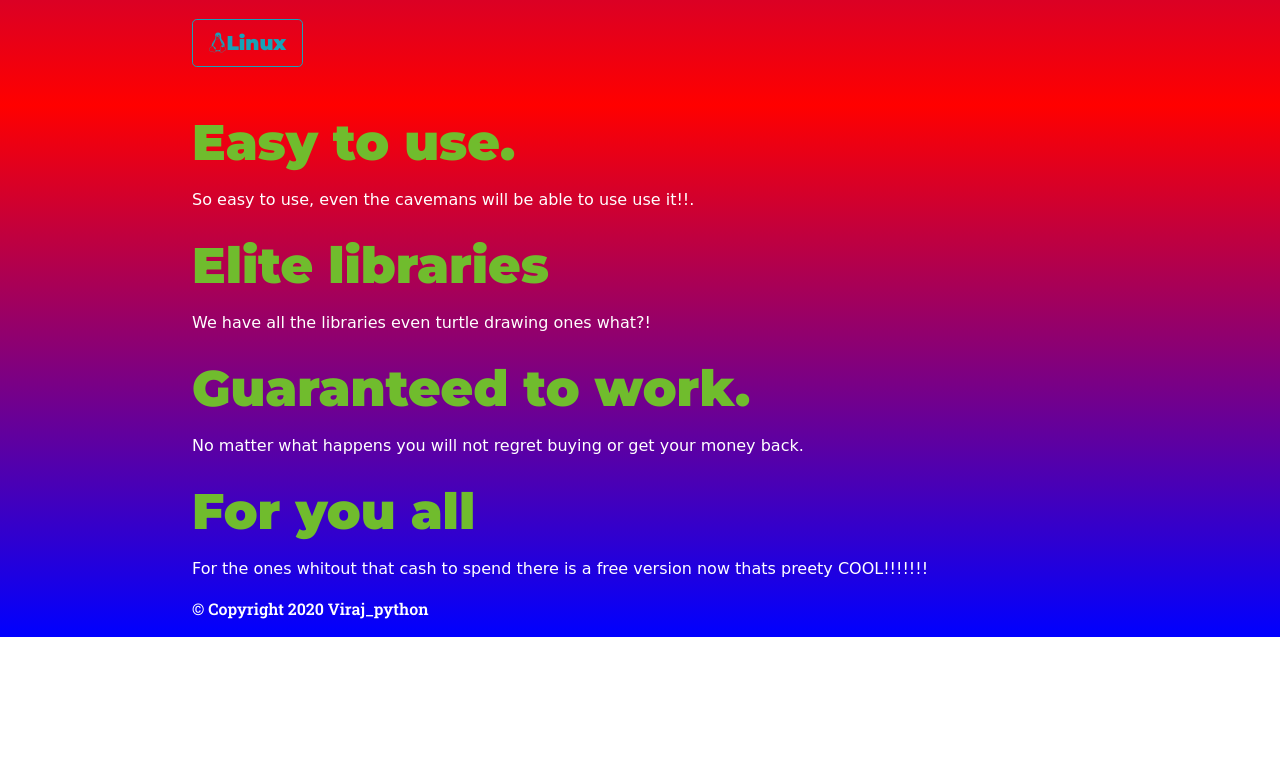
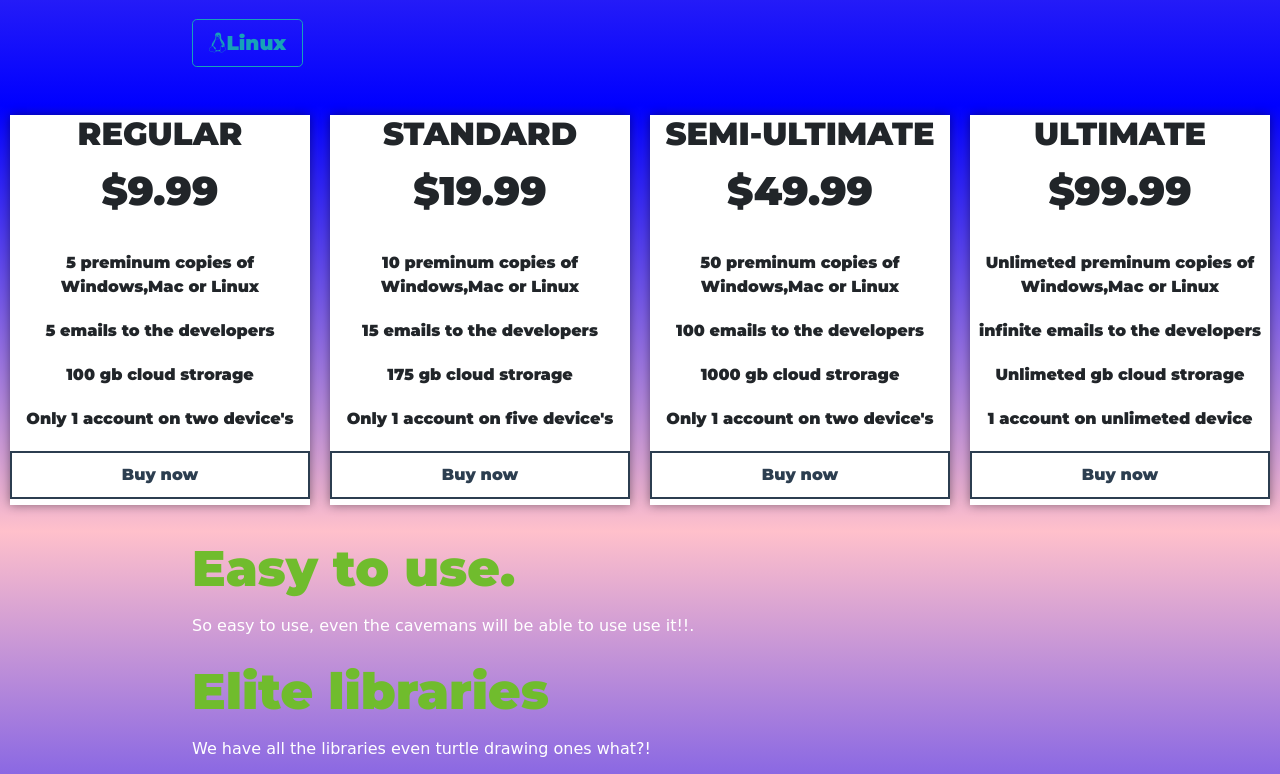
Before and after one commit to Viraj-M/cp, a plain HTML site: page index.html in a window 1280 px wide. Shown: the part 636-1410 px from the top of the page. Before the commit the page ends 1273 px from the top, so only its background shows below. Drawn offline with nearby package versions, Linux system fonts and the light colour scheme; a web font is replaced by a local one.

Commit message:
Major 3 update
pricing list added but you cant buy

```diff
--- a/css/styles.css
+++ b/css/styles.css
@@ -3,6 +3,7 @@ body {
   min-height: 100vh;
   display: flex;
   flex-direction: column;
+  background-image: linear-gradient(blue,pink);
 }
 
 p{
@@ -12,18 +13,18 @@ p{
 #title {
   background-color: #ADD8E6;
   color: #fff;
-  background-image: linear-gradient(blue,red);
+  background-image: linear-gradient(pink,blue);
 }
 
 #features {
   background-color: #0099e0;
   color: #fff;
   padding-left: 12em;
-  background-image: linear-gradient(red,blue);
+  background-image: linear-gradient(pink,blue);
 }
 
 #footer{
-  background-image: linear-gradient(blue,red);
+  background-image: linear-gradient(pink,blue);
   margin-top: auto;
 }
 
@@ -88,3 +89,60 @@ h3{
 .copyright{
   font-family: 'Roboto Slab', serif;
 }
+
+/* pricing */
+.pricing-table{
+  display: flex;
+  justify-content: center;
+  text-align: center;
+  flex-wrap: wrap;
+  background-image: linear-gradient(blue,pink);
+}
+
+.col{
+  flex: 25%;
+  padding: 10px;
+  max-width: 320px;
+}
+
+.table{
+  background-color:  #ffffff;
+  font-family:'Montserrat',sans-serif;
+  position: relative;
+  overflow: hidden;
+  box-shadow: 0 0 10px #00000070;
+  height:390px;
+}
+
+.table h2{
+  text-transform: uppercase;
+}
+
+.table ul{
+  margin: 0;
+  padding: 0;
+}
+
+.table ul li{
+  padding: 10px 0;
+  list-style: none;
+}
+
+.price{
+  font-size: 40px;
+  margin-bottom: 20px;
+}
+
+.price span{
+  display: block;
+  font-size: 14px;
+}
+
+.table a{
+  text-decoration: none;
+  color: #2c3e50;
+  border: 2px solid #2c3e50;
+  display: block;
+  padding: 10px 0;
+  margin: 10px 0;
+}
--- a/index.html
+++ b/index.html
@@ -6,7 +6,6 @@
   <title>Python</title>
 
   <!-- Google Fonts -->
-  <link href="https://fonts.googleapis.com/css2?family=Raleway&display=swap" rel="stylesheet">
   <link href="https://fonts.googleapis.com/css2?family=Montserrat:wght@900&family=Ubuntu:wght@700&display=swap" rel="stylesheet">
   <link href="https://fonts.googleapis.com/css2?family=Baloo+Tamma+2:wght@600&display=swap" rel="stylesheet">
   <link href="https://fonts.googleapis.com/css2?family=Roboto+Slab:wght@600&display=swap" rel="stylesheet">
@@ -63,7 +62,7 @@
         </div>
 
         <div class="col-lg-6">
-          <img class="title-image" src="images/image.png" alt="python"/>
+          <img class="title-image" src="images/image.png" alt="python" />
         </div>
 
       </div>
@@ -71,8 +70,83 @@
   </section>
 
 
+  <!-- Pricing -->
+  <div class="pricing-table">
+    <div class="col">
+
+      <div class="table">
+        <h2>Regular</h2>
+        <div class="price">
+          $9.99
+          <span></span>
+        </div>
+        <ul>
+          <li><strong>5</strong> preminum copies of Windows,Mac or Linux</li>
+          <li><strong>5</strong> emails to the developers</li>
+          <li><strong>100</strong> gb cloud strorage </li>
+          <li>Only <strong>1</strong> account on two device's</li>
+        </ul>
+        <a href="#">Buy now</a>
+      </div>
+    </div>
+    <div class="col">
+
+      <div class="table">
+        <h2>Standard</h2>
+        <div class="price">
+          $19.99
+          <span></span>
+        </div>
+        <ul>
+          <li><strong>10</strong> preminum copies of Windows,Mac or Linux</li>
+          <li><strong>15</strong> emails to the developers  </li>
+          <li><strong>175</strong> gb cloud strorage </li>
+          <li>Only <strong>1</strong> account on five device's</li>
+        </ul>
+        <a href="#">Buy now</a>
+      </div>
+
+
+    </div>
+    <div class="col">
+
+      <div class="table">
+        <h2>Semi-ultimate</h2>
+        <div class="price">
+          $49.99
+          <span></span>
+        </div>
+        <ul>
+          <li><strong>50</strong> preminum copies of Windows,Mac or Linux</li>
+          <li><strong>100</strong> emails to the developers  </li>
+          <li><strong>1000</strong> gb cloud strorage </li>
+          <li>Only <strong>1</strong> account on two device's</li>
+        </ul>
+        <a href="#">Buy now</a>
+      </div>
+
+
+    </div>
+    <div class="col">
+
+      <div class="table">
+        <h2>Ultimate</h2>
+        <div class="price">
+          $99.99
+          <span></span>
+        </div>
+        <ul>
+          <li><strong>Unlimeted</strong> preminum copies of Windows,Mac or Linux</li>
+          <li><strong>infinite</strong> emails to the developers</li>
+          <li><strong>Unlimeted</strong> gb cloud strorage </li>
+          <li><strong>1 </strong>account on unlimeted device</li>
+        </ul>
+        <a href="#">Buy now</a>
+      </div>
+
+    </div>
+  </div>
     <!-- Features -->
-
     <section id="features">
 
       <h3>Easy to use.</h3>
@@ -87,8 +161,9 @@
       <h3>For you all</h3>
       <p>For the ones whitout that cash to spend there is a free version now thats preety COOL!!!!!!!</p>
 
+      <p class="copyright">© Copyright 2020 Viraj_python</p>
 
-    <p class="copyright">© Copyright 2020 Viraj_python</p>
+
 </body>
 
 </html>
```
Lines whose indentation alone changed are shown as unchanged.
